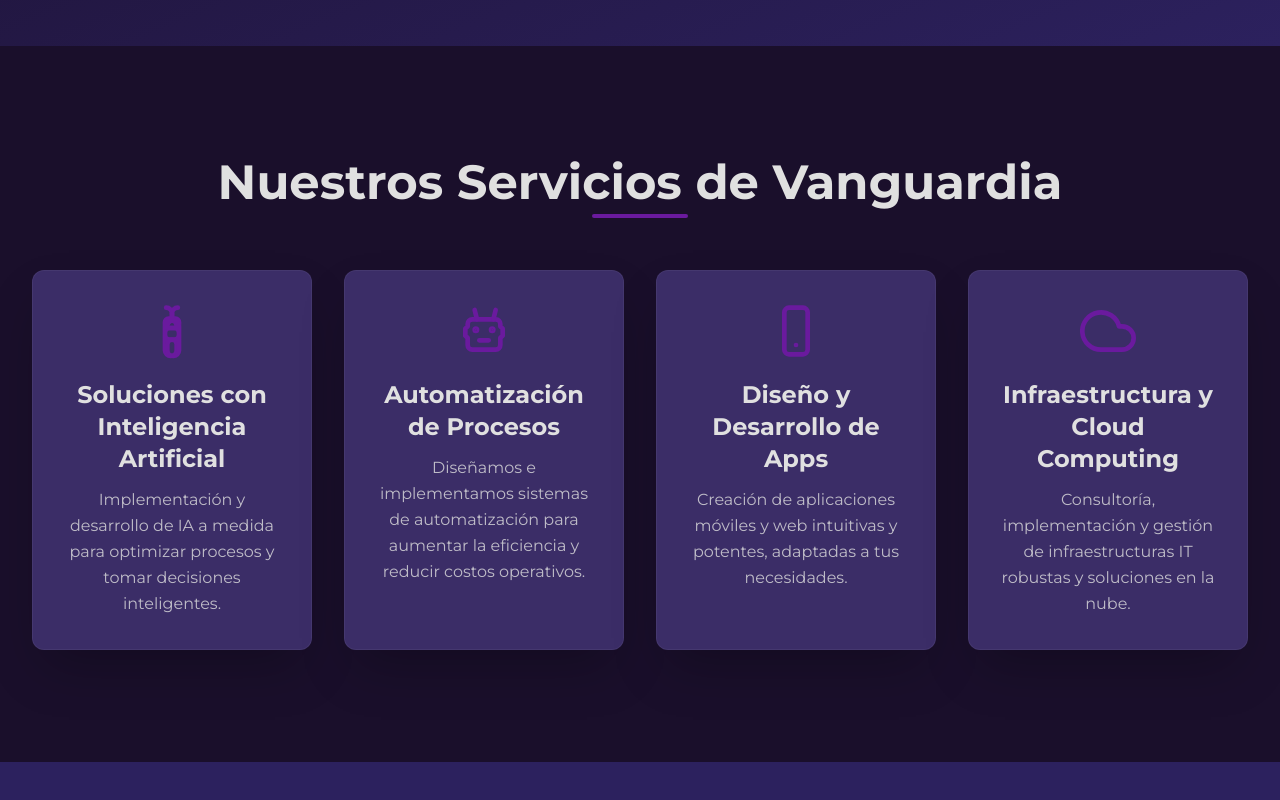
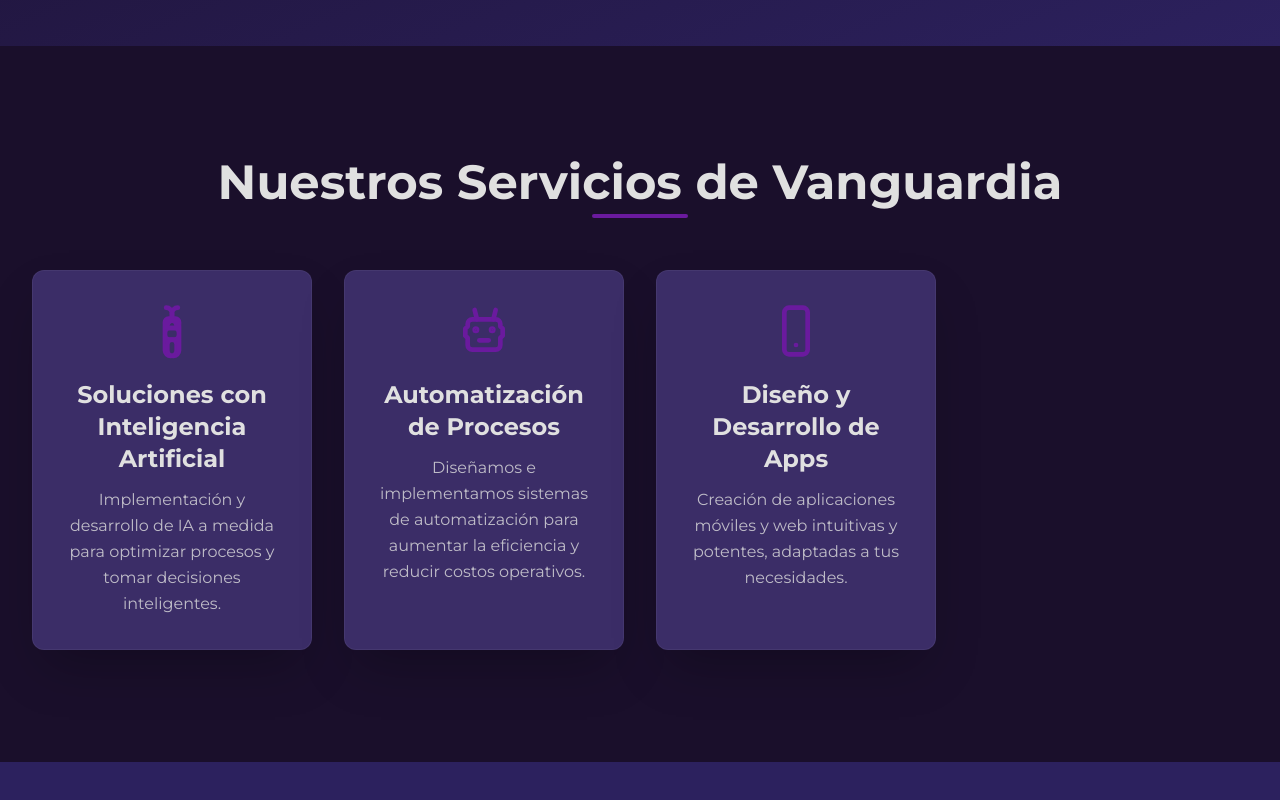
Before and after one commit to Emi-Dz/DlxWeb, a React (Vite) app: page / in a window 1280 px wide. Shown: the part 586-1386 px from the top of the page. Built offline with nearby package versions, Linux system fonts and the light colour scheme.

Commit message:
Update constants.tsx

```diff
--- a/constants.tsx
+++ b/constants.tsx
@@ -108,11 +108,6 @@ export const SERVICES: Service[] = [
     title: 'Diseño y Desarrollo de Apps',
     description: 'Creación de aplicaciones móviles y web intuitivas y potentes, adaptadas a tus necesidades.',
   },
-  {
-    icon: <CloudIcon />,
-    title: 'Infraestructura y Cloud Computing',
-    description: 'Consultoría, implementación y gestión de infraestructuras IT robustas y soluciones en la nube.',
-  },
 ];
 
 export const BENEFITS: Benefit[] = [
```
